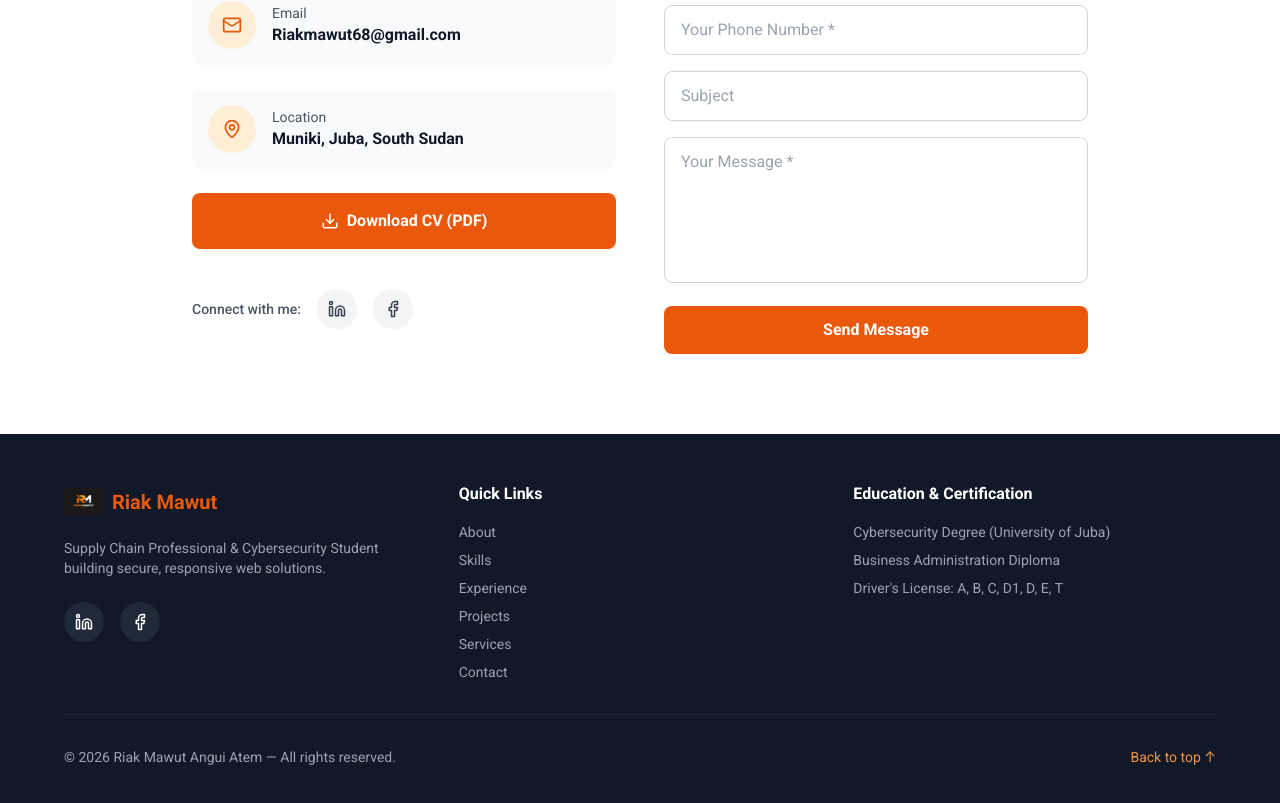
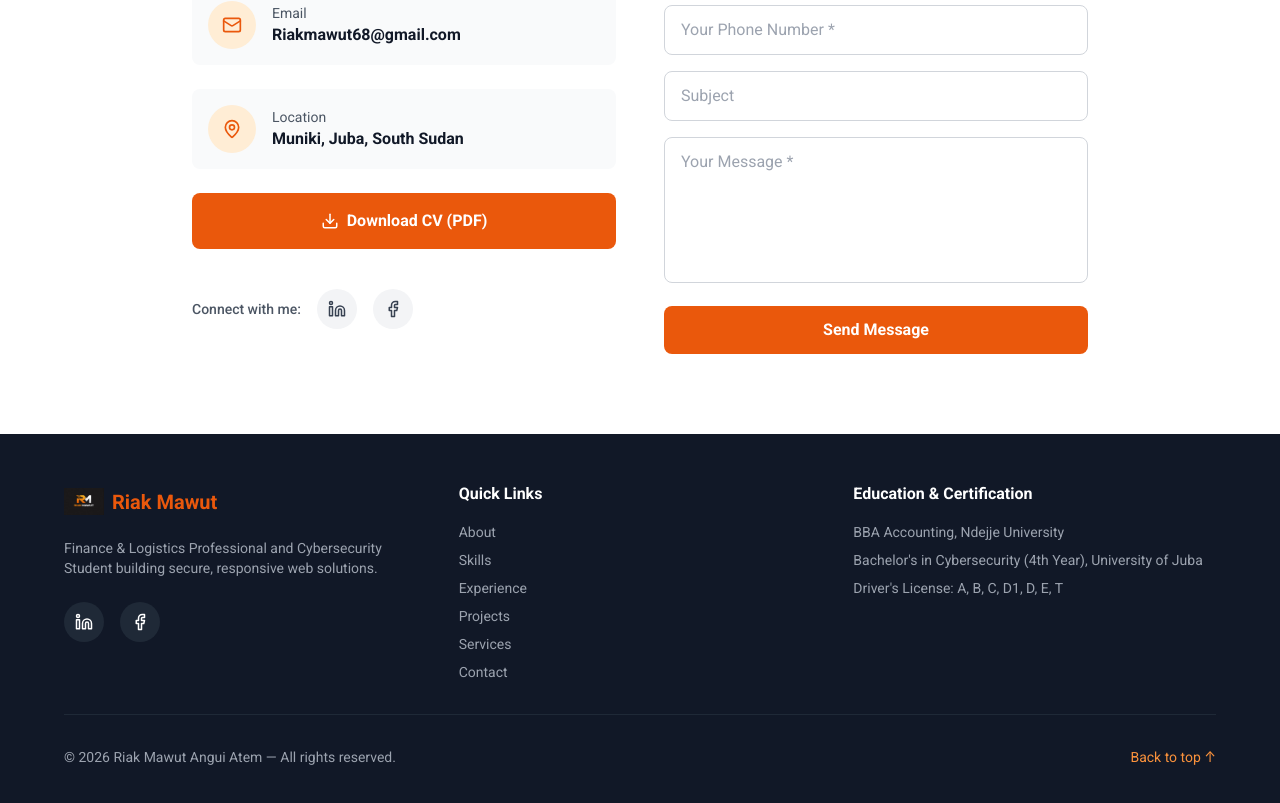
Before and after one commit to riakmawut1-hub/riak-portfolio, a Next.js app: page / in a window 1280 px wide. Shown: the part 7413-8216 px from the top of the page. Built offline with nearby package versions, Linux system fonts and the light colour scheme.

Commit message:
Enhance footer education and profile summary

```diff
--- a/app/page.tsx
+++ b/app/page.tsx
@@ -1452,7 +1452,7 @@ export default function Portfolio() {
 
               <p className="text-gray-400 text-xs sm:text-sm">
 
-                Supply Chain Professional & Cybersecurity Student building secure, responsive web solutions.
+                Finance & Logistics Professional and Cybersecurity Student building secure, responsive web solutions.
 
               </p>
 
@@ -1513,9 +1513,9 @@ export default function Portfolio() {
 
               <div className="space-y-1.5 sm:space-y-2 text-xs sm:text-sm text-gray-400">
 
-                <p>Cybersecurity Degree (University of Juba)</p>
-
-                <p>Business Administration Diploma</p>
+                <p>BBA Accounting, Ndejje University</p>
+
+                <p>Bachelor's in Cybersecurity (4th Year), University of Juba</p>
 
                 <p>Driver's License: A, B, C, D1, D, E, T</p>
 
```
